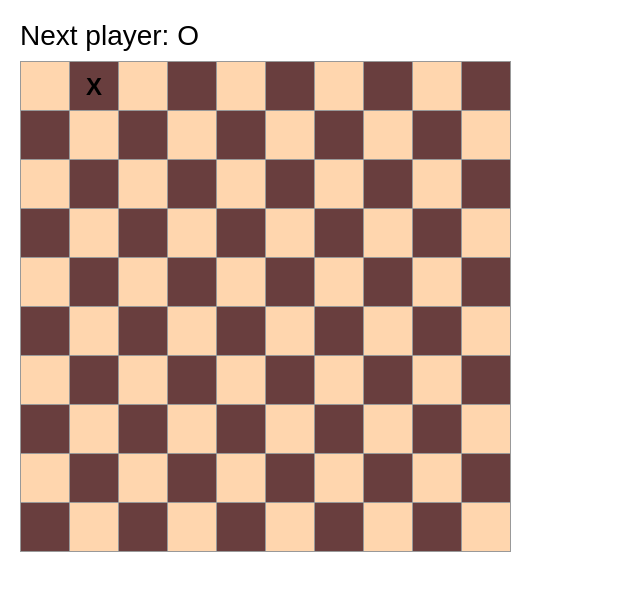
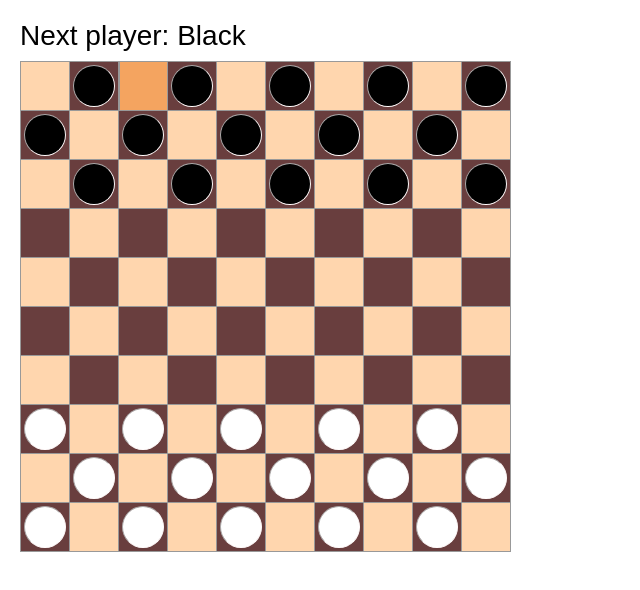
Before and after one commit to kubuseg/checkers, a React (Create React App) app: page / in a window 1280 px wide. Both pictures are taken after a click on the button 94 px from the left and 86 px from the top of the page. Shown: the top 590 px of the page, without its empty margins (0-640 px from the left). Built offline with nearby package versions, Linux system fonts and the light colour scheme.

Commit message:
Added figures and their default position on board

```diff
--- a/src/App.css
+++ b/src/App.css
@@ -1,38 +1,8 @@
-.App {
-  text-align: center;
+.circle {
+  display: flex;
+  width: 40px;
+  height: 40px;
+  margin: auto;
+  border-radius: 50%;
+  border: 1px inset snow;
 }
-
-.App-logo {
-  height: 40vmin;
-  pointer-events: none;
-}
-
-@media (prefers-reduced-motion: no-preference) {
-  .App-logo {
-    animation: App-logo-spin infinite 20s linear;
-  }
-}
-
-.App-header {
-  background-color: #282c34;
-  min-height: 100vh;
-  display: flex;
-  flex-direction: column;
-  align-items: center;
-  justify-content: center;
-  font-size: calc(10px + 2vmin);
-  color: white;
-}
-
-.App-link {
-  color: #61dafb;
-}
-
-@keyframes App-logo-spin {
-  from {
-    transform: rotate(0deg);
-  }
-  to {
-    transform: rotate(360deg);
-  }
-}
--- a/src/App.tsx
+++ b/src/App.tsx
@@ -1,10 +1,18 @@
 import React, { useEffect, useState } from 'react';
 import './App.css';
 import init, { add } from "rust-wasm-lib";
+import { Console } from 'console';
 
-function Square(props: { onClick: React.MouseEventHandler<HTMLButtonElement>;
-                         value: string; color:string; })
+interface ISquare {
+  onClick: React.MouseEventHandler<HTMLButtonElement>;
+  value: string;
+  color: string;
+}
+
+function Square(props: ISquare)
 {
+  const [isShowingMoves, setisShowingMoves] = useState(false);
+
   return (
     <button className="square" style={{ backgroundColor: props.color}} onClick={props.onClick}>
       {props.value}
@@ -13,8 +21,8 @@ function Square(props: { onClick: React.MouseEventHandler<HTMLButtonElement>;
 }
 
 interface IBoardState {
-  squares: string[];
-  xIsNext: boolean;
+  squares: any[];
+  whiteIsNext: boolean;
 }
 
 class Board extends React.Component<{}, IBoardState> {
@@ -22,32 +30,30 @@ class Board extends React.Component<{}, IBoardState> {
     super(props);
     this.state = {
       squares: Array(100).fill(null),
-      xIsNext: true,
+      whiteIsNext: true,
     };
+    for (let i=0; i<30; ++i) {
+      if ([1, 3, 5, 7, 9].includes(Math.abs(i%10-Math.floor(i/10))%11))
+        this.state.squares[i] = <div className="circle" style={{ backgroundColor: "black"}}/>;
+    }
+    for (let i=99; i>=70; --i) {
+      if ([1, 3, 5, 7, 9].includes(Math.abs(i%10-Math.floor(i/10))%11))
+        this.state.squares[i] = <div className="circle" style={{ backgroundColor: "white"}}/>;
+    }
   }
+
 
   handleClick(i:number) {
     const squares = this.state.squares.slice();
-    if (calculateWinner(squares) || squares[i]) {
-      return;
+
+    if (squares[i] !== null) {
+      squares[i+1] = <div className="square" style={{ backgroundColor: 'sandybrown'}} />
     }
-    squares[i] = this.state.xIsNext ? 'X' : 'O';
+
     this.setState({
       squares: squares,
-      xIsNext: !this.state.xIsNext,
+      whiteIsNext: !this.state.whiteIsNext,
     });
-  }
-
-
-  renderSquare(i: number) {
-    const backgroundColor = [1, 3, 5, 7, 9].includes(Math.abs(i%10-Math.floor(i/10))%11) ? "#693e3e" : "#ffd6ae";
-    return (
-      <Square
-        value={this.state.squares[i]}
-        onClick={() => this.handleClick(i)}
-        color={backgroundColor}
-      />
-    );
   }
 
   render() {
@@ -56,7 +62,7 @@ class Board extends React.Component<{}, IBoardState> {
     if (winner) {
       status = 'Winner: ' + winner;
     } else {
-      status = 'Next player: ' + (this.state.xIsNext ? 'X' : 'O');
+      status = 'Next player: ' + (this.state.whiteIsNext ? 'White' : 'Black');
     }
 
     const board = [];
@@ -104,6 +110,9 @@ class Game extends React.Component {
 
 export default Game;
 
-function calculateWinner(squares: string[]) {
+function getPossibleMoves(square: any, figure: any){
+}
+
+function calculateWinner(squares: string[]){
   return null;
 }
```
Also changed, not shown: 1 other file (tests, documents, lock files or other folders).
